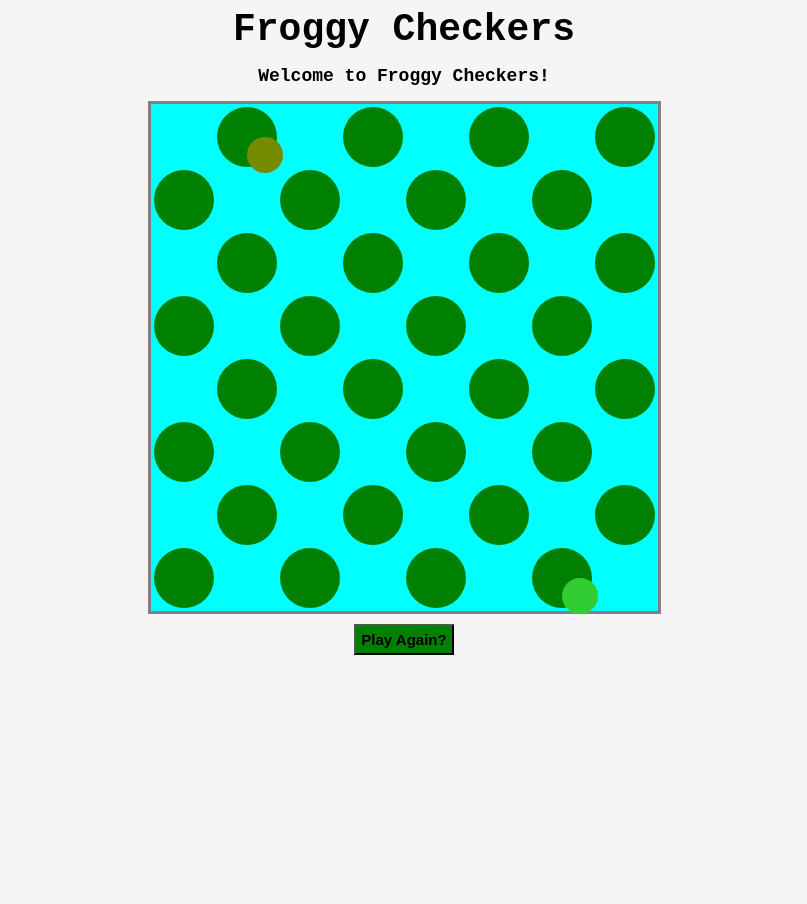
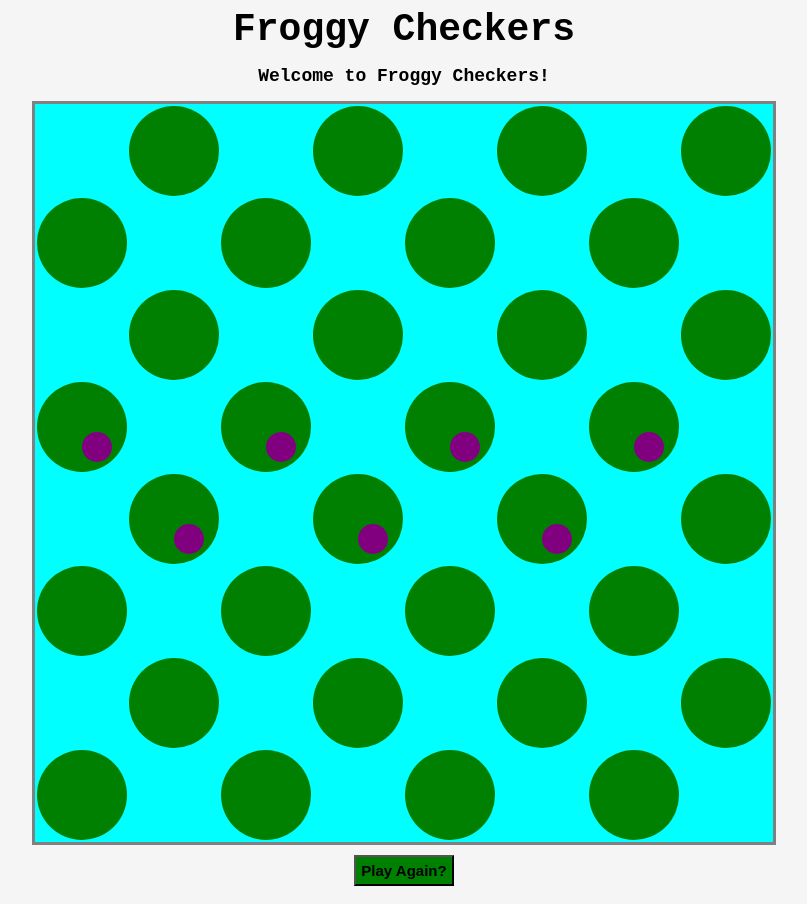
Before and after one commit to beckthetech/checkers, a plain HTML site: page index.html in a window 1280 px wide. Shown: the whole page, without its empty margins (236-1043 px from the left). Before the commit the page ends 800 px from the top, so only its background shows below. Drawn offline with Linux system fonts and the light colour scheme.

Commit message:
refactor data flow and js structure

```diff
--- a/css/style.css
+++ b/css/style.css
@@ -18,13 +18,15 @@ header {
 table {
     margin: auto;
     border-style: solid;
-    border-spacing: 3px;
+    /* border-spacing: 3px; */
     background-color: aqua;
     position: relative;
 }
 
 table td {
-    padding: 30px;
+    width: 30px;
+    height: 30px;
+    /* padding: 30px; */
     position: relative;
 }
 
@@ -44,15 +46,41 @@ table td {
 }
 
 .team1 {
+    width: 30px;
+    height: 30px;
+    border-radius: 50%;
+    background-color: rgb(104, 138, 0);
+    margin: 5px auto;
+    position: absolute;
+}
+
+.team2{
+    width: 30px;
+    height: 30px;
+    border-radius: 50%;
+    background-color: limegreen;
+    margin: 5px auto;
+    position: absolute;
+}
+
+.empty {
+    width: 30px;
+    height: 30px;
+    border-radius: 50%;
+    background-color: purple;
+    margin: 5px auto;
+    position: absolute;
+}
+
+/* .team1 {
     position: absolute;
     padding: 18px;
-    background-color: rgb(119, 139, 0);
     border-radius: 50%;
 }
 
 .team2 {
+
     position: absolute;
     padding: 18px;
-    background-color: limegreen;
     border-radius: 50%;
-}
+} */
--- a/index.html
+++ b/index.html
@@ -1,5 +1,6 @@
 <!DOCTYPE html>
 <html lang="en">
+
 <head>
     <meta charset="UTF-8">
     <meta name="viewport" content="width=device-width, initial-scale=1.0">
@@ -7,6 +8,7 @@
     <script defer src="js/main.js"></script>
     <title>Document</title>
 </head>
+
 <body>
     <header>Froggy Checkers</header>
     <h2 id="msg">Welcome to Froggy Checkers!</h2>
@@ -14,85 +16,86 @@
     <table id="board">
         <tr class="row">
             <td class="unused"></td>
-                    <td class="used" id="1"><span class="team1"></span></td>
+            <td class="used" id="0"><span></span></td>
             <td class="unused"></td>
-                    <td class="used" id="2"></td>
+            <td class="used" id="1"><span></span></td>
             <td class="unused"></td>
-                    <td class="used" id="3"></td>
+            <td class="used" id="2"><span></span></td>
             <td class="unused"></td>
-                    <td class="used" id="4"></td>
+            <td class="used" id="3"><span></span></td>
         </tr>
         <tr class="row">
-                    <td class="used" id="5"></td>
+            <td class="used" id="4"><span></span></td>
             <td class="unused"></td>
-                    <td class="used" id="6"></td>
+            <td class="used" id="5"><span></span></td>
             <td class="unused"></td>
-                    <td class="used" id="7"></td>
+            <td class="used" id="6"><span></span></td>
             <td class="unused"></td>
-                    <td class="used" id="8"></td>
+            <td class="used" id="7"><span></span></td>
             <td class="unused"></td>
         </tr>
         <tr class="row">
             <td class="unused"></td>
-                    <td class="used" id="9"></td>
+            <td class="used" id="8"><span></span></td>
             <td class="unused"></td>
-                    <td class="used" id="10"></td>
+            <td class="used" id="9"><span></span></td>
             <td class="unused"></td>
-                    <td class="used" id="11"></td>
+            <td class="used" id="10"><span></span></td>
             <td class="unused"></td>
-                    <td class="used" id="12"></td>
+            <td class="used" id="11"><span></span></td>
         </tr>
         <tr class="row">
-                    <td class="used" id="13"></td>
+            <td class="used" id="12"><span></span></td>
             <td class="unused"></td>
-                    <td class="used" id="14"></td>
+            <td class="used" id="13"><span></span></td>
             <td class="unused"></td>
-                    <td class="used" id="15"></td>
+            <td class="used" id="14"><span></span></td>
             <td class="unused"></td>
-                    <td class="used" id="16"></td>
+            <td class="used" id="15"><span></span></td>
             <td class="unused"></td>
         </tr>
         <tr class="row">
             <td class="unused"></td>
-                    <td class="used" id="17"></td>
+            <td class="used" id="16"><span></span></td>
             <td class="unused"></td>
-                    <td class="used" id="18"></td>
+            <td class="used" id="17"><span></span></td>
             <td class="unused"></td>
-                    <td class="used" id="19"></td>
+            <td class="used" id="18"><span></span></td>
             <td class="unused"></td>
-                    <td class="used" id="20"></td>
+            <td class="used" id="19"><span></span></td>
         </tr>
         <tr class="row">
-                    <td class="used" id="21"></td>
+            <td class="used" id="20"><span></span></td>
             <td class="unused"></td>
-                    <td class="used" id="22"></td>
+            <td class="used" id="21"><span></span></td>
             <td class="unused"></td>
-                    <td class="used" id="23"></td>
+            <td class="used" id="22"><span></span></td>
             <td class="unused"></td>
-                    <td class="used" id="24"></td>
+            <td class="used" id="23"><span></span></td>
             <td class="unused"></td>
         </tr>
         <tr class="row">
             <td class="unused"></td>
-                    <td class="used" id="25"></td>
+            <td class="used" id="24"><span></span></td>
             <td class="unused"></td>
-                    <td class="used" id="26"></td>
+            <td class="used" id="25"><span></span></td>
             <td class="unused"></td>
-                    <td class="used" id="27"></td>
+            <td class="used" id="26"><span></span></td>
             <td class="unused"></td>
-                    <td class="used" id="28"></td>
+            <td class="used" id="27"><span></span></td>
         </tr>
         <tr class="row">
-                    <td class="used" id="29"></td>
+            <td class="used" id="28"><span></span></td>
             <td class="unused"></td>
-                    <td class="used" id="30"></td>
+            <td class="used" id="29"><span></span></td>
             <td class="unused"></td>
-                    <td class="used" id="31"></td>
+            <td class="used" id="30"><span></span></td>
             <td class="unused"></td>
-                    <td class="used" id="32"><span class="team2"></span></td>
+            <td class="used" id="31"><span></span></td>
             <td class="unused"></td>
         </tr>
     </table>
     <button id="replay">Play Again?</button>
 </body>
+
 </html>
--- a/js/main.js
+++ b/js/main.js
@@ -1,17 +1,19 @@
 /*----- constants -----*/
 class Piece {
-    constructor(player, inPlay, startPos, isTurn) {
+    constructor(player) {
         this.player = player;
-        this.inPlay = inPlay;
-        this.startPos = startPos;
-        this.isTurn = isTurn;
+        this.isKing = false;
     }
     // move behavior
 
-    pieceMove() {
+    move() {
+        // check if king
         // move forward diagonal
+        // pass in variable of selected piece
+        // pass in variable of desired space
     }
-    pieceJump() {
+    jump() {
+        // check if king
         // jump forward over one piece
         // check for available jump forward
         // jump forward again
@@ -19,47 +21,30 @@ class Piece {
     }
 }
 
-class King extends Piece {
-    constructor(player, inPlay, startPos, isTurn) {
-        super(player, inPlay, startPos, isTurn);
-    }
-    // move behavior
-
-    kingMove() {
-        // move diagonal forward or backward
-    }
-    kingJump() {
-        // jump forward or backward over at least one piece
-        // check for available jump
-        // jump again
-        //  ''
-    }
-}
-
 /*----- app's state (variables) -----*/
 let moveIdx;
+let selectedPiece;
 
 let gameState = {
 
-    board: [null, null, null, null, null, null, null, null, null, null, null, null, null, null, null, null, null, null, null, null, null, null, null, null, null, null, null, null, null, null, null, null],
+    board: null, // becomes board array, 32
     turn: null,
     win: null,
 }
 
 /*----- cached element references -----*/
-const playSqrs = document.querySelectorAll('.used');
-const unUsedSqrs = document.querySelectorAll('.unused');
-const replayButton = document.querySelector('#replay');
-const team1 = document.querySelector('.team1');
-const team2 = document.querySelector('.team2');
+const playSqrs = Array.from(document.querySelectorAll('td span'));
 let msgEl = document.querySelector('#msg');
 
 /*----- event listeners -----*/
-playSqrs.forEach(e => e.addEventListener('click', handleMove));
-replayButton.addEventListener('click', init);
+document.querySelector('table').addEventListener('click', handleMove);
+document.getElementById('replay').addEventListener('click', init);
 
 /*----- functions -----*/
-function handleMove() {
+function handleMove(evt) {
+    const sqrIdx = playSqrs.indexOf(evt.target);
+    if (sqrIdx === -1) return;
+
     // check piece clicked against current turn
     // if click on piece
     // check if move or jump
@@ -70,7 +55,8 @@ function handleMove() {
     // call kingMove or kingJump method
 
     // if landed on end square call kingMe function
-    console.log(event.target.id);
+    console.log(sqrIdx);
+    render();
 }
 
 function play() {
@@ -80,15 +66,13 @@ function play() {
     // remove jumped pieces
 
     gameState.turn *= -1;
-    render();
 }
 function kingMe() {
     // remove piece object
     // create instance of king object
 }
-function render(evt) {
-    moveIdx = evt.target.id;
-    if (gameState.board[moveIdx] !== null) return;
+function render() {
+    renderBoard();
     // remove jumped pieces
     // update positions of pieces moved
     // remove pieces that reach the end
@@ -96,24 +80,42 @@ function render(evt) {
 
     //update "knocked off lillypad" count?
     //update win count per player?
-};
+}
+
+function renderBoard() {
+    debugger;
+    gameState.board.forEach((piece, idx) => {
+        let sqr = playSqrs[idx];
+        if (piece === null) {
+            sqr.className = 'empty';
+        } else if (piece.player === 1 && !piece.isKing) {
+            // render to player one class
+        } else if (piece.player === -1 && !piece.isKing) {
+            // render to player two class
+        } else if (piece.player === 1 && piece.isKing) {
+            // render to player one king class
+        } else if (piece.player === -1 && piece.isKing) {
+            // render to player two king class
+        }
+    });
+}
 
 function init() {
-    gameState.board.fill(null);
+    gameState.board = new Array(32).fill(null);
+    for (let i = 0; i < 12; i++) gameState.board[i] = new Piece(1);
+    for (let i = 19; i < 32; i++) gameState.board[i] = new Piece(-1);
+
     gameState.turn = 1;
     gameState.win = null;
     // call initRender function
     // reset board
     // update win count per player?
 
-
     // reset play state
     // initialize starting pieces
     // reset taken pieces count
     // remove kings
-    initRender();
+    render();
 }
-function initRender() {
-    // playSqrs.forEach(e => e.style.backgroundImage = 'images/lilly-pad-clipart-12.png')
-    // lily.style.backgroundImage = `url(images/lilly-pad-clipart-12.png)`;
-};
+
+init();
```
Lines whose indentation alone changed are shown as unchanged.
